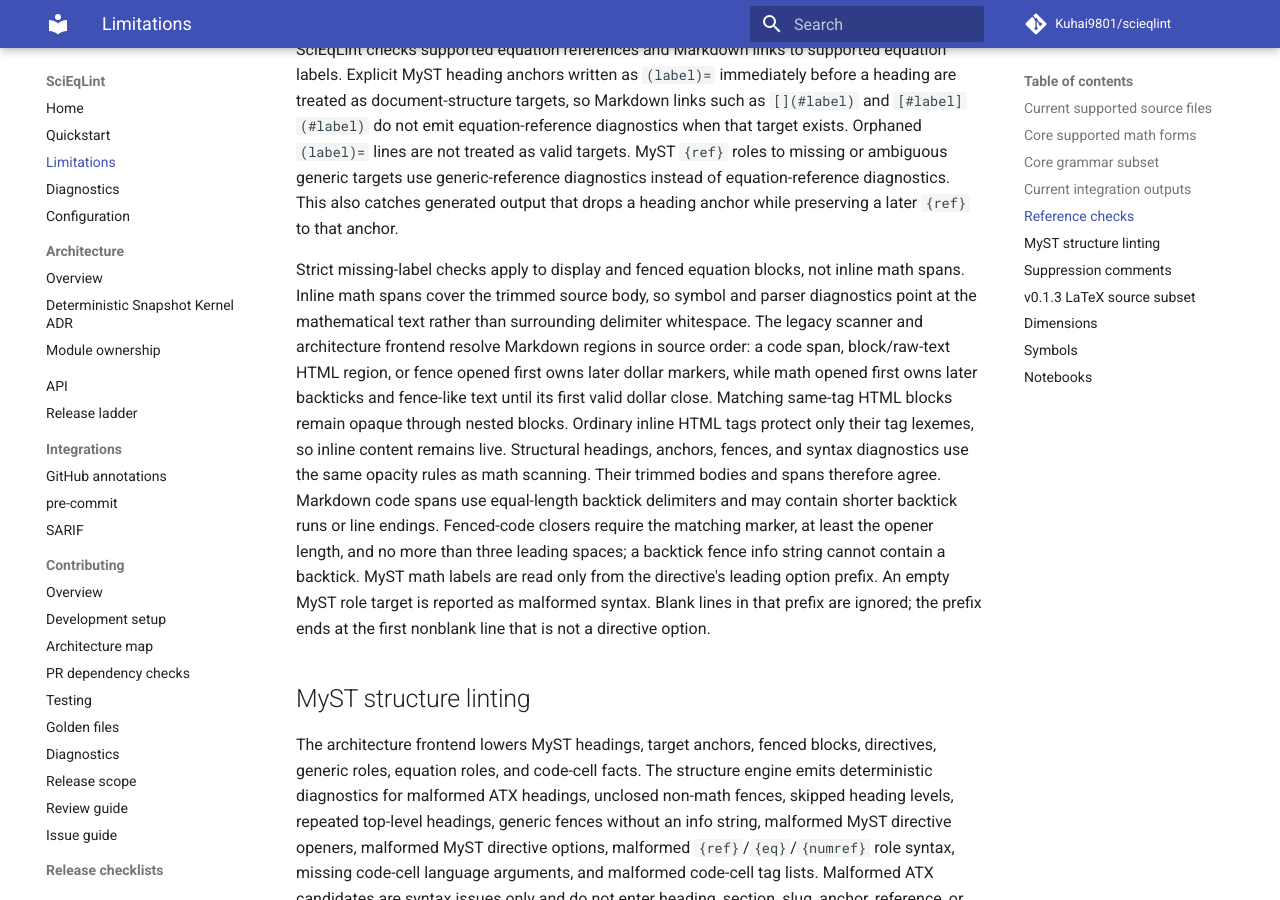
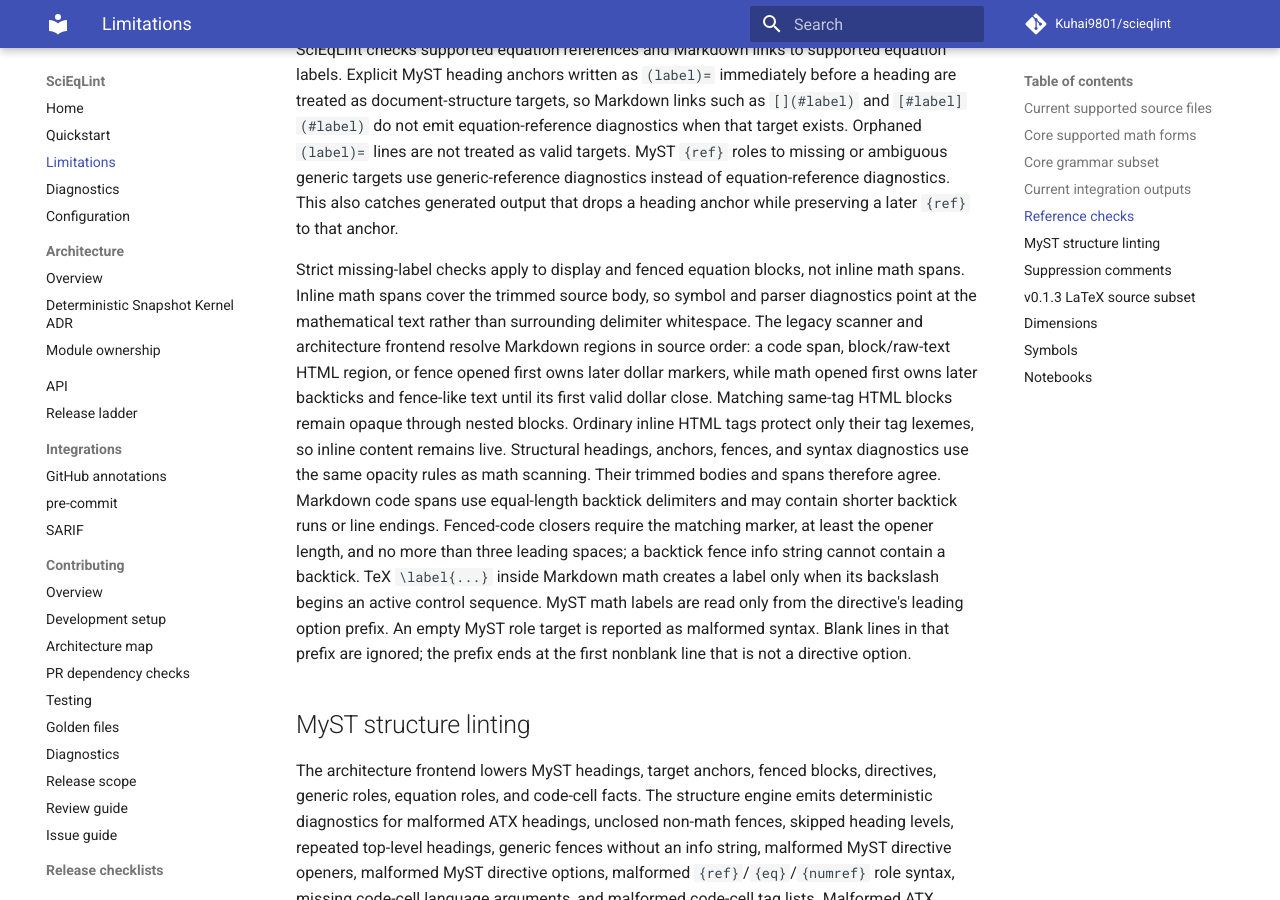
Before and after one commit to 1sgtpepper/scieqlint, an MkDocs documentation site: the page built from docs/limitations.md, in a window 1280 px wide and 900 px high, scrolled down 2386 px. Built offline with MkDocs 1.6.1 and Material for MkDocs 9.7.7, drawn with Linux system fonts in a browser that asks for light colours; comment, search, counter and statistics services are not loaded.

Commit message:
Document Markdown TeX label boundaries

```diff
--- a/docs/limitations.md
+++ b/docs/limitations.md
@@ -106,6 +106,8 @@ Markdown code spans use equal-length backtick delimiters and may contain shorter
 backtick runs or line endings. Fenced-code closers require the matching marker,
 at least the opener length, and no more than three leading spaces; a backtick
 fence info string cannot contain a backtick.
+TeX `\label{...}` inside Markdown math creates a label only when its backslash
+begins an active control sequence.
 MyST math labels are read only from the directive's leading option prefix.
 An empty MyST role target is reported as malformed syntax.
 Blank lines in that prefix are ignored; the prefix ends at the first nonblank
```
Also changed, not shown: CHANGELOG.md (+2 -1 lines).
